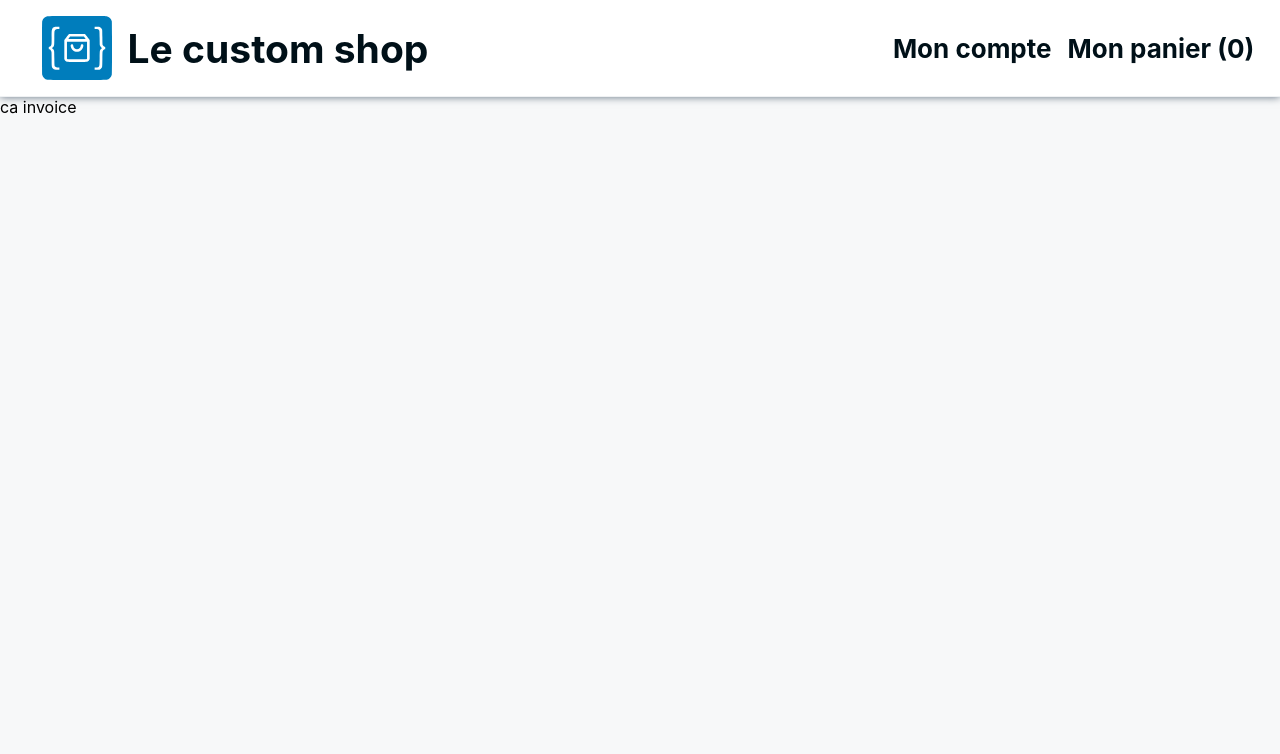
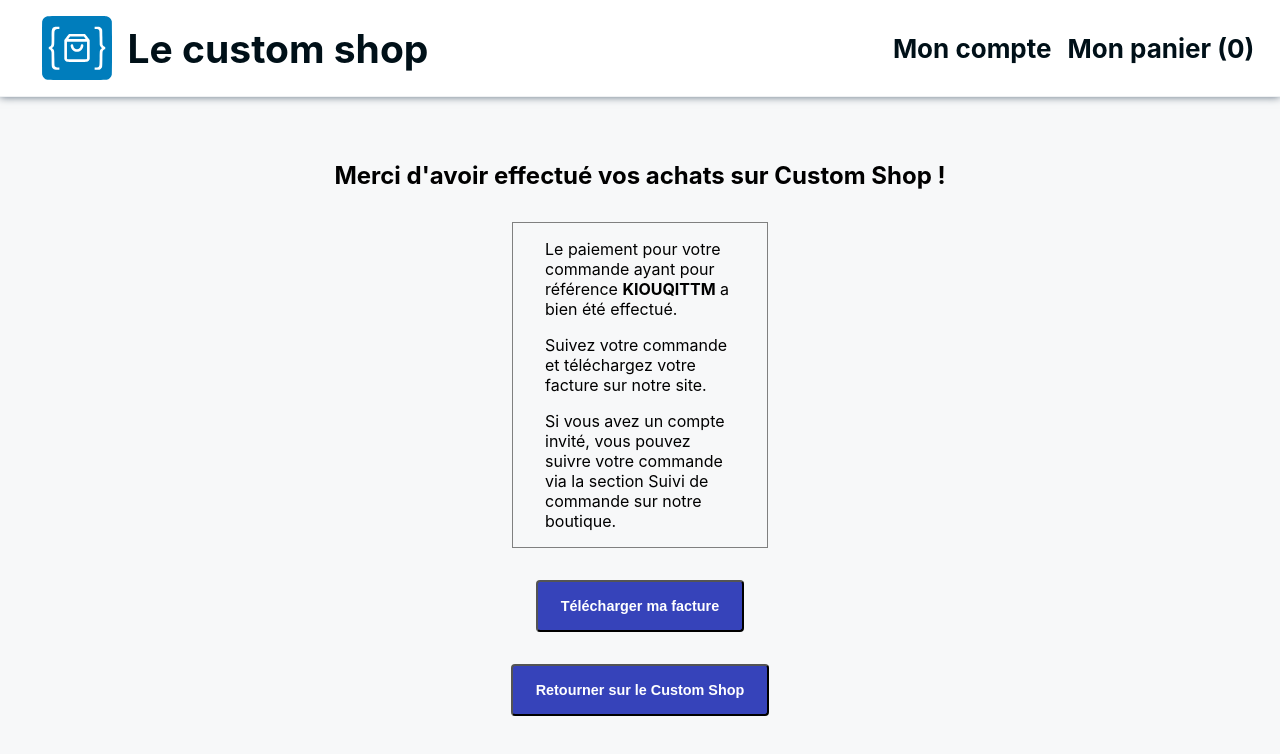
Before and after one commit to HugoFouques/custom-store, a React (Create React App) app: page /invoice in a window 1280 px wide. Shown: the top 754 px of the page. Built offline with nearby package versions, Linux system fonts and the light colour scheme; no server answers.

Commit message:
Add invoice generation

```diff
--- a/package.json
+++ b/package.json
@@ -10,6 +10,7 @@
     "@types/node": "^16.18.86",
     "@types/react": "^18.2.63",
     "@types/react-dom": "^18.2.19",
+    "jspdf": "^2.5.1",
     "react": "^18.2.0",
     "react-dom": "^18.2.0",
     "react-router-dom": "^6.22.2",
--- a/src/App.tsx
+++ b/src/App.tsx
@@ -12,6 +12,7 @@ import { CheckoutStep, getNextStep } from "./types/CheckoutStep";
 import CartPage from "./components/CartPage";
 import { User } from "./types/User";
 import InvoicePage from "./components/InvoicePage";
+import { generateInvoice } from "./helpers/invoice";
 
 const App = () => {
   const navigate = useNavigate();
@@ -133,6 +134,20 @@ const App = () => {
     navigate("/invoice");
   };
 
+  const handleDownload = () => {
+    if (user && cartItems.length !== 0) {
+      const invoice = generateInvoice(user, cartItems);
+
+      invoice.save("Facture Custom Store.pdf");
+    }
+  };
+
+  const handleFinish = () => {
+    setCartItems([]);
+    setCurrentCheckoutStep("LoggedIn");
+    navigate("/");
+  };
+
   return (
     <div className="container">
       <Navbar
@@ -169,7 +184,12 @@ const App = () => {
           }
         />
         <Route path="/login" element={<Login handleLogin={handleLogin} />} />
-        <Route path="/invoice" Component={InvoicePage} />
+        <Route
+          path="/invoice"
+          element={
+            <InvoicePage onDownload={handleDownload} onFinish={handleFinish} />
+          }
+        />
       </Routes>
     </div>
   );
--- a/src/components/CartPage/CartRecap.tsx
+++ b/src/components/CartPage/CartRecap.tsx
@@ -35,8 +35,7 @@ const CartRecap = ({
         <div className="recap-shipping">
           Livraison
           <div className="recap-shipping-card">
-            Les délais et frais de livraison sont calculés à l'étape suivante
-            après la connexion/inscription
+            La livraison est gratuite jusqu'à la fin du mois ! Profitez-en !
           </div>
           <hr className="divider" />
           <div className="recap-total">
--- a/src/components/InvoicePage.tsx
+++ b/src/components/InvoicePage.tsx
@@ -2,7 +2,13 @@ import React, { useEffect, useState } from "react";
 import Payment from "./InvoicePage/Payment";
 import Invoice from "./InvoicePage/Invoice";
 
-const InvoicePage = () => {
+const InvoicePage = ({
+  onDownload,
+  onFinish,
+}: {
+  onDownload: () => void;
+  onFinish: () => void;
+}) => {
   const [isPaying, setIsPaying] = useState<boolean>(true);
 
   useEffect(() => {
@@ -11,7 +17,15 @@ const InvoicePage = () => {
     }, 5000);
   }, []);
 
-  return <div>{isPaying ? <Payment /> : <Invoice />}</div>;
+  return (
+    <div>
+      {isPaying ? (
+        <Payment />
+      ) : (
+        <Invoice onDownload={onDownload} onFinish={onFinish} />
+      )}
+    </div>
+  );
 };
 
 export default InvoicePage;
--- /dev/null
+++ b/src/components/InvoicePage/Invoice.css
@@ -0,0 +1,33 @@
+.invoice-container {
+  display: flex;
+  flex-direction: column;
+  align-items: center;
+  justify-content: center;
+  gap: 2rem;
+  margin-top: 4rem;
+}
+
+.invoice-text {
+  width: 20%;
+  display: flex;
+  flex-direction: column;
+  justify-content: center;
+  align-items: flex-start;
+  gap: 1rem;
+  padding: 1rem 2rem;
+  border: 1px solid grey;
+}
+
+.invoice-button {
+  display: flex;
+  align-items: center;
+  justify-content: center;
+  font-weight: bold;
+  color: white;
+  background-color: rgb(54, 67, 186);
+  cursor: pointer;
+  font-size: 0.9rem;
+  padding: 1rem 1.4rem;
+  border-radius: 4px;
+  white-space: nowrap;
+}
--- a/src/components/InvoicePage/Invoice.tsx
+++ b/src/components/InvoicePage/Invoice.tsx
@@ -1,5 +1,36 @@
-const Invoice = () => {
-  return <div>ca invoice</div>;
+import "./Invoice.css";
+
+const Invoice = ({
+  onDownload,
+  onFinish,
+}: {
+  onDownload: () => void;
+  onFinish: () => void;
+}) => {
+  return (
+    <div className="invoice-container">
+      <h2>Merci d'avoir effectué vos achats sur Custom Shop !</h2>
+      <div className="invoice-text">
+        <div>
+          Le paiement pour votre commande ayant pour référence <b>KIOUQITTM</b>{" "}
+          a bien été effectué.
+        </div>
+        <div>
+          Suivez votre commande et téléchargez votre facture sur notre site.
+        </div>
+        <div>
+          Si vous avez un compte invité, vous pouvez suivre votre commande via
+          la section Suivi de commande sur notre boutique.
+        </div>
+      </div>
+      <button className="invoice-button" onClick={() => onDownload()}>
+        Télécharger ma facture
+      </button>
+      <button className="invoice-button" onClick={() => onFinish()}>
+        Retourner sur le Custom Shop
+      </button>
+    </div>
+  );
 };
 
 export default Invoice;
--- /dev/null
+++ b/src/helpers/invoice.tsx
@@ -0,0 +1,46 @@
+import jsPDF from "jspdf";
+import { User } from "../types/User";
+import { CartItem } from "../types/Product";
+import { displayPrice, multiplyPrice } from "./price";
+
+const generateInvoice = (user: User, cartItems: CartItem[]) => {
+  const doc = new jsPDF();
+
+  doc.setFontSize(18);
+  doc.text("Facture Custom Store", 10, 10);
+
+  doc.setFontSize(12);
+  doc.text(`Nom: ${user.name.firstname} ${user.name.lastname}`, 10, 20);
+  doc.text(
+    `Adresse: ${user.address.number} ${user.address.street}, ${user.address.zipcode} ${user.address.city}`,
+    10,
+    30
+  );
+  doc.text(`Email: ${user.email}`, 10, 40);
+  doc.text(`Téléphone: ${user.phone}`, 10, 50);
+
+  doc.text("Détails de la commande:", 10, 70);
+  let yPos = 80;
+  cartItems.forEach((item, index) => {
+    doc.text(
+      `${index + 1}. ${item.title} - ${item.quantity} x ${displayPrice(
+        item.price
+      )}`,
+      10,
+      yPos
+    );
+    yPos += 10;
+  });
+
+  yPos += 10;
+
+  const totalPrice = cartItems.reduce(
+    (acc, cur) => acc + multiplyPrice(cur.price, cur.quantity),
+    0
+  );
+  doc.text(`Total: ${displayPrice(totalPrice)}`, 10, yPos);
+
+  return doc;
+};
+
+export { generateInvoice };
```
Also changed, not shown: 1 other file (tests, documents, lock files or other folders).
